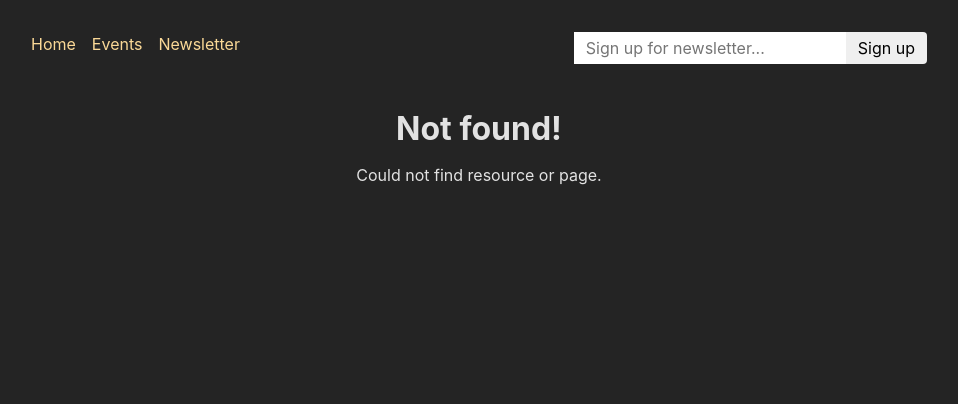
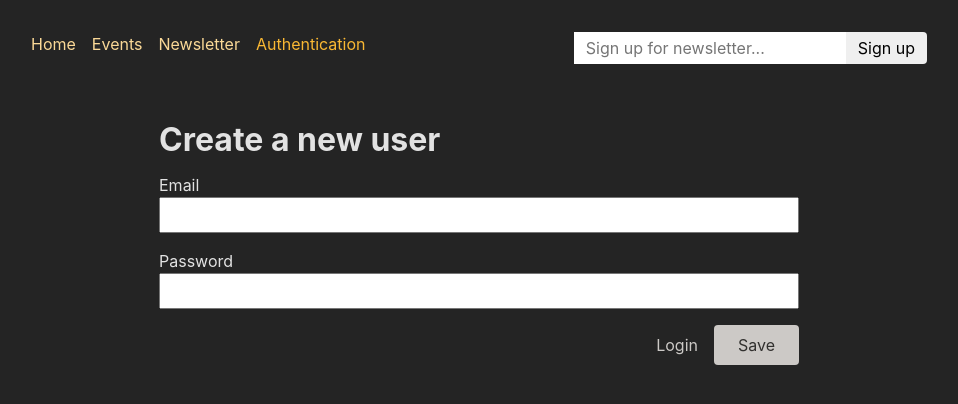
Before and after one commit to anouar4070/Advanced-project-with-Authentication, a React (Create React App) app in the folder frontend/: page /auth in a window 1280 px wide. Before the commit this address had no page. Shown: the top 404 px of the page, without its empty margins (161-1119 px from the left). Built offline with nearby package versions, Linux system fonts and the light colour scheme.

Commit message:
add query params to auth route

```diff
--- a/frontend/src/App.js
+++ b/frontend/src/App.js
@@ -13,6 +13,7 @@ import NewEventPage from './pages/NewEvent';
 import RootLayout from './pages/Root';
 import { action as manipulateEventAction } from './components/EventForm';
 import NewsletterPage, { action as newsletterAction } from './pages/Newsletter';
+import AuthenticationPage from './pages/Authentication';
 
 const router = createBrowserRouter([
   {
@@ -55,6 +56,10 @@ const router = createBrowserRouter([
         ],
       },
       {
+        path: 'auth',
+        element: <AuthenticationPage />
+      },
+      {
         path: 'newsletter',
         element: <NewsletterPage />,
         action: newsletterAction,
--- a/frontend/src/components/AuthForm.js
+++ b/frontend/src/components/AuthForm.js
@@ -1,14 +1,18 @@
-import { useState } from 'react';
-import { Form } from 'react-router-dom';
+//import { useState } from 'react';
+import { Form, Link, useSearchParams } from 'react-router-dom';
 
 import classes from './AuthForm.module.css';
 
 function AuthForm() {
-  const [isLogin, setIsLogin] = useState(true);
+  // const [isLogin, setIsLogin] = useState(true);
 
-  function switchAuthHandler() {
-    setIsLogin((isCurrentlyLogin) => !isCurrentlyLogin);
-  }
+  // function switchAuthHandler() {
+  //   setIsLogin((isCurrentlyLogin) => !isCurrentlyLogin);
+  // }
+//const [searchParams, setSearchParams] = useSearchParams();
+//we don't need the setSearchParams function
+const [searchParams] = useSearchParams();
+const isLogin = searchParams.get('mode') === 'login';
 
   return (
     <>
@@ -23,9 +27,9 @@ function AuthForm() {
           <input id="password" type="password" name="password" required />
         </p>
         <div className={classes.actions}>
-          <button onClick={switchAuthHandler} type="button">
+          <Link to={`?mode=${isLogin ? 'signup' : 'login'}`} >
             {isLogin ? 'Create new user' : 'Login'}
-          </button>
+          </Link>
           <button>Save</button>
         </div>
       </Form>
--- a/frontend/src/components/MainNavigation.js
+++ b/frontend/src/components/MainNavigation.js
@@ -1,7 +1,7 @@
-import { NavLink } from 'react-router-dom';
+import { NavLink } from "react-router-dom";
 
-import classes from './MainNavigation.module.css';
-import NewsletterSignup from './NewsletterSignup';
+import classes from "./MainNavigation.module.css";
+import NewsletterSignup from "./NewsletterSignup";
 
 function MainNavigation() {
   return (
@@ -39,6 +39,16 @@ function MainNavigation() {
               Newsletter
             </NavLink>
           </li>
+          <li>
+            <NavLink
+              to="/auth?mode=login"
+              className={({ isActive }) =>
+                isActive ? classes.active : undefined
+              }
+            >
+              Authentication
+            </NavLink>
+          </li>
         </ul>
       </nav>
       <NewsletterSignup />
```
